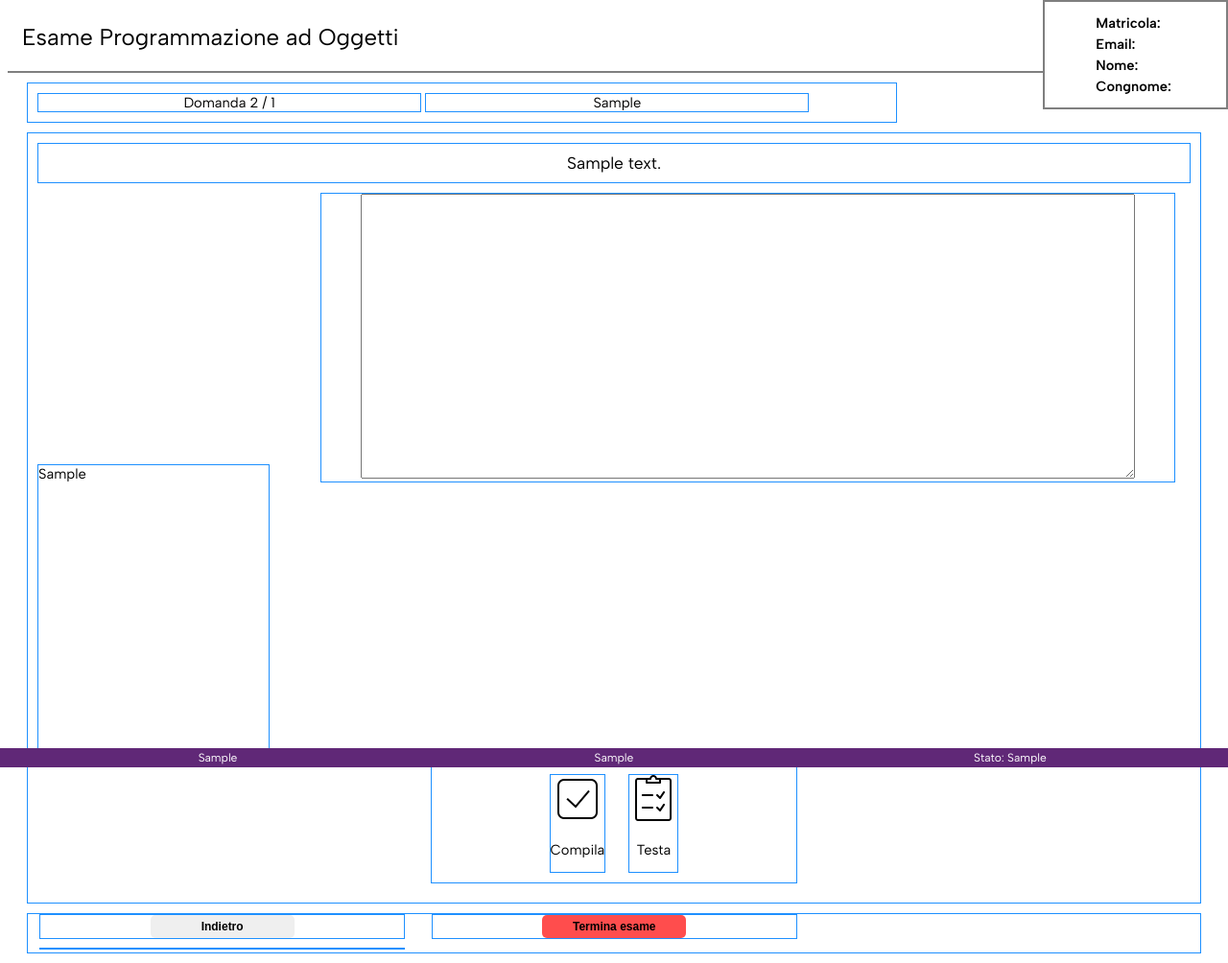
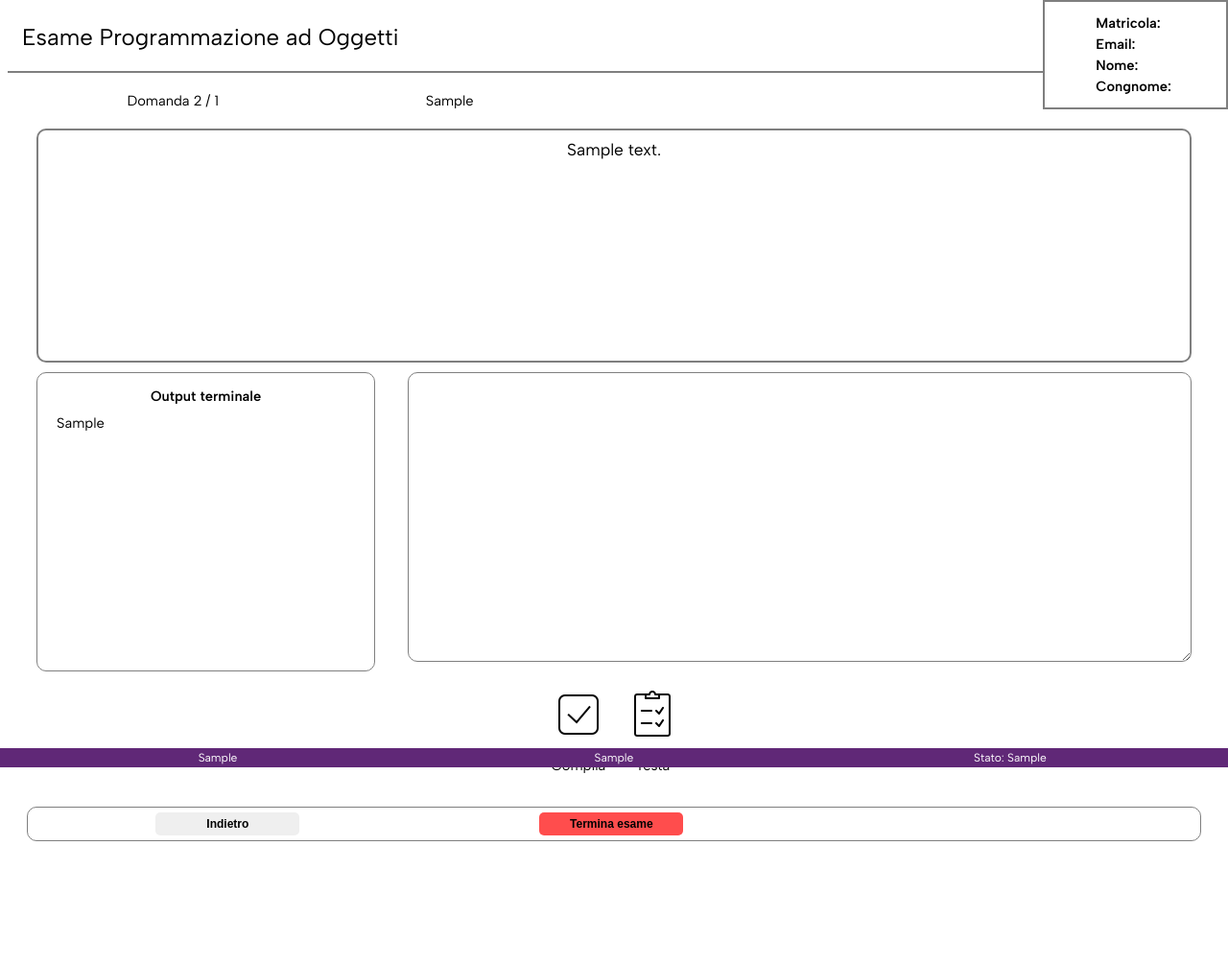
Before and after one commit to MColombari/WebCompilingExams, a Flask app: template webcompilingexams/templates/exam.html in a window 1280 px wide. Shown: the whole page at 96% size. After the commit the page ends 877 px from the top, so only its background shows below. Run offline with Flask 2, Linux system fonts and the light colour scheme; tables that the repository leaves empty hold one stand-in row (values such as "Sample post"); the template is opened without the code that fills it: values that come from a table or form of the project are taken from there, most other values are stand-ins (such as "Sample title", 1, 10 or a date in 2020); lists and menus that the app fills with data are empty.

Commit message:
Improved an almost definitive version of exam UI.

```diff
--- a/webcompilingexams/static/exam.css
+++ b/webcompilingexams/static/exam.css
@@ -5,15 +5,18 @@
 	text-align: center;
 	font-size: 11pt;
 	display: inline-block;
+	vertical-align:top;
 }
 
 .function_divs{
 	display: inline-block;
+	vertical-align:top;
 	margin: 0 10px;
 }
 
 .navigation_divs{
 	display: inline-block;
+	vertical-align:top;
 	width: calc(93% / 3);
 	margin: 0 1%;
 	text-align: center;
@@ -29,7 +32,7 @@
 }
 
 #information_div{
-	width: 70%;
+	width: 50%;
 	height: fit-content;
 	padding: 10px 10px;
 	margin-top: 10px;
@@ -42,7 +45,7 @@
 	margin: 10px 20px;
 	min-height: 500px;
 	height: fit-content;
-	padding: 10px;
+	padding: 0 10px;
 
 	font-size: 11pt;
 }
@@ -53,28 +56,41 @@
 	height: fit-content;
 	padding: 10px;
 	text-align: center;
+
+	border: 2px solid #7f7f7f;
+	border-radius: 10px;
 }
 
 #output_compiler_div{
 	display: inline-block;
-	width: 20%;
+	vertical-align:top;
+	width: calc(30% - 50px);
 	height: 300px;
+
+	border: 1px solid #7f7f7f;
+	border-radius: 10px;
+	padding: 5px 20px;
 }
 
 #input_user_div{
 	display: inline-block;
-	width: 74%;
+	vertical-align:top;
+	width: calc(70% - 40px);
 	height: 300px;
-	margin-left: 4%;
+	margin-left: 30px;
+	padding: 0;
 }
 
 #text{
 	font-size: 11pt;
-	display: flex;
-	height: 97%;
-	width: 90%;
+	display: block;
+	height: 280px;
+	width: 99%;
+	padding: 10px;
 
-	margin: 0 auto;
+	margin: auto;
+	border: 1px solid #7f7f7f;
+	border-radius: 10px;
 }
 
 #function_management_div{
@@ -86,6 +102,9 @@
 }
 
 #navigation_bar_div{
-	margin: 10px 20px;
+	margin: 10px 20px 40px;
+	padding: 5px 10px;
 	height: fit-content;
+	border: 1px solid #7f7f7f;
+	border-radius: 10px;
 }
--- a/webcompilingexams/templates/exam.html
+++ b/webcompilingexams/templates/exam.html
@@ -29,46 +29,47 @@
 		</table>
 	</div>
 	<form method="POST" action="{{ url_for('exam') }}">
-		<div class="debug" id="information_div">
-			<div class="debug information_divs">
+		<div id="information_div">
+			<div class="information_divs">
 				Domanda {{ index + 1 }} / {{ questions_number }}
 			</div>
-			<div class="debug information_divs">
+			<div class="information_divs">
 				{{ question.test_output }}
 			</div>
 		</div>
-		<div class="debug" id="question_content_div">
-			<div class="debug" id="text_question_div">
-				{{ question.text }}
+		<div id="question_content_div">
+			<div id="text_question_div">
+				{{ question.text }}<br><br><br><br><br><br><br><br><br><br><br>
 			</div>
-			<div class="debug" id="output_compiler_div">
+			<div id="output_compiler_div">
+				<p style="font-weight: bold; text-align: center; margin: 10px auto;">Output terminale</p>
 				{{ question.compiler_output }}
 			</div>
-			<div class="debug" id="input_user_div">
+			<div id="input_user_div">
 				{{ form.text }}
 			</div>
-			<div class="debug" id="function_management_div">
-				<div class="debug function_divs">
+			<div id="function_management_div">
+				<div class="function_divs">
 					<img src="{{ url_for('static', filename="icon/checked-checkbox-50.png") }}" alt="Image not found"/><br>
 					<p>Compila</p>
 				</div>
-				<div class="debug function_divs">
+				<div class="function_divs">
 					<img src="{{ url_for('static', filename="icon/test-passed-50.png") }}" alt="Image not found"/><br>
 					<p>Testa</p>
 				</div>
 			</div>
 		</div>
-		<div class="debug" id="navigation_bar_div">
-			<div class="debug navigation_divs" id="navigation_bar_left_div">
+		<div id="navigation_bar_div">
+			<div class="navigation_divs" id="navigation_bar_left_div">
 				{% if index > 0 %}
 					<input class="navigation_button" type="submit" value="Indietro" name="sub"/>
 				{% endif %}
 			</div>
-			<div class="debug navigation_divs" id="navigation_bar_center_div">
+			<div class="navigation_divs" id="navigation_bar_center_div">
 				<input class="navigation_button" type="submit" value="Termina esame" name="end"
 					   style="background-color: #ff4d4d" onclick="return confirmation()"/>
 			</div>
-			<div class="debug navigation_divs" id="navigation_bar_right_div">
+			<div class="navigation_divs" id="navigation_bar_right_div">
 				{% if index + 1 < questions_number %}
 					<input class="navigation_button" type="submit" value="Avanti" name="add" />
 				{% endif %}
```
